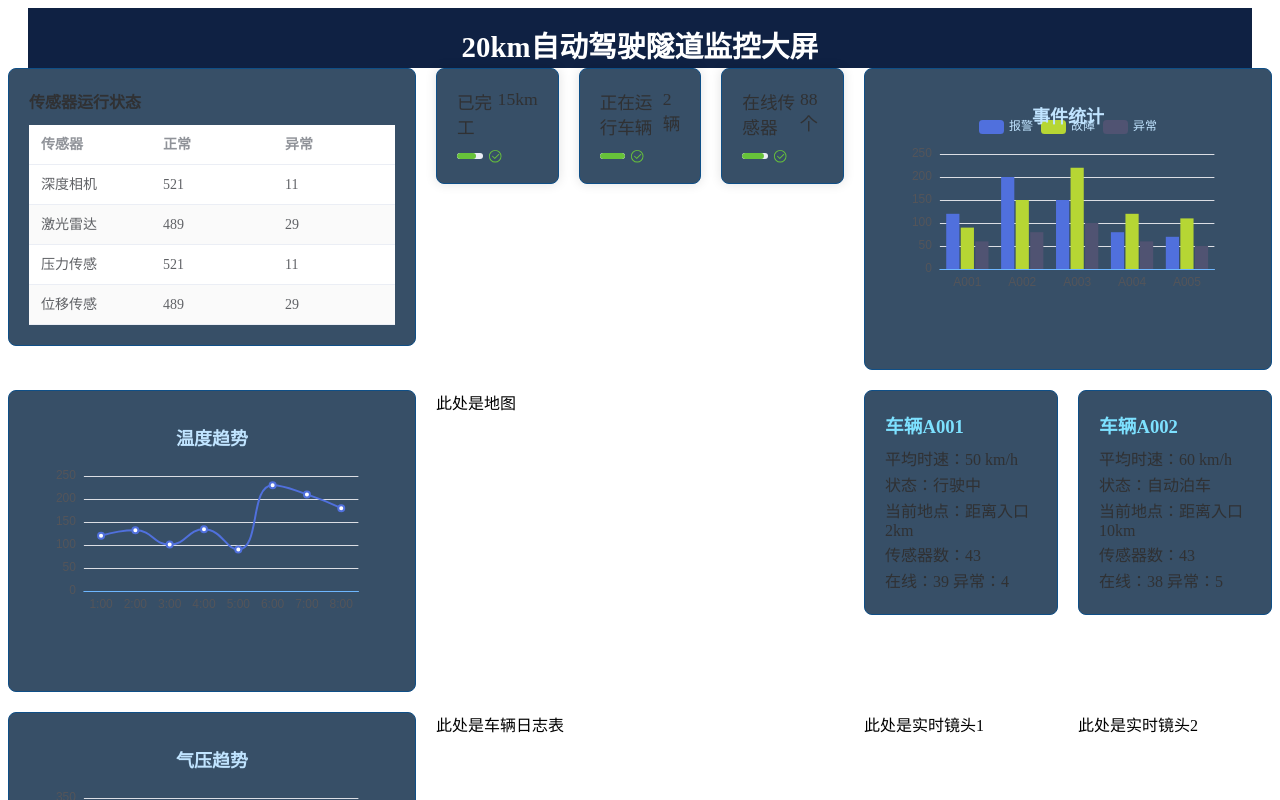
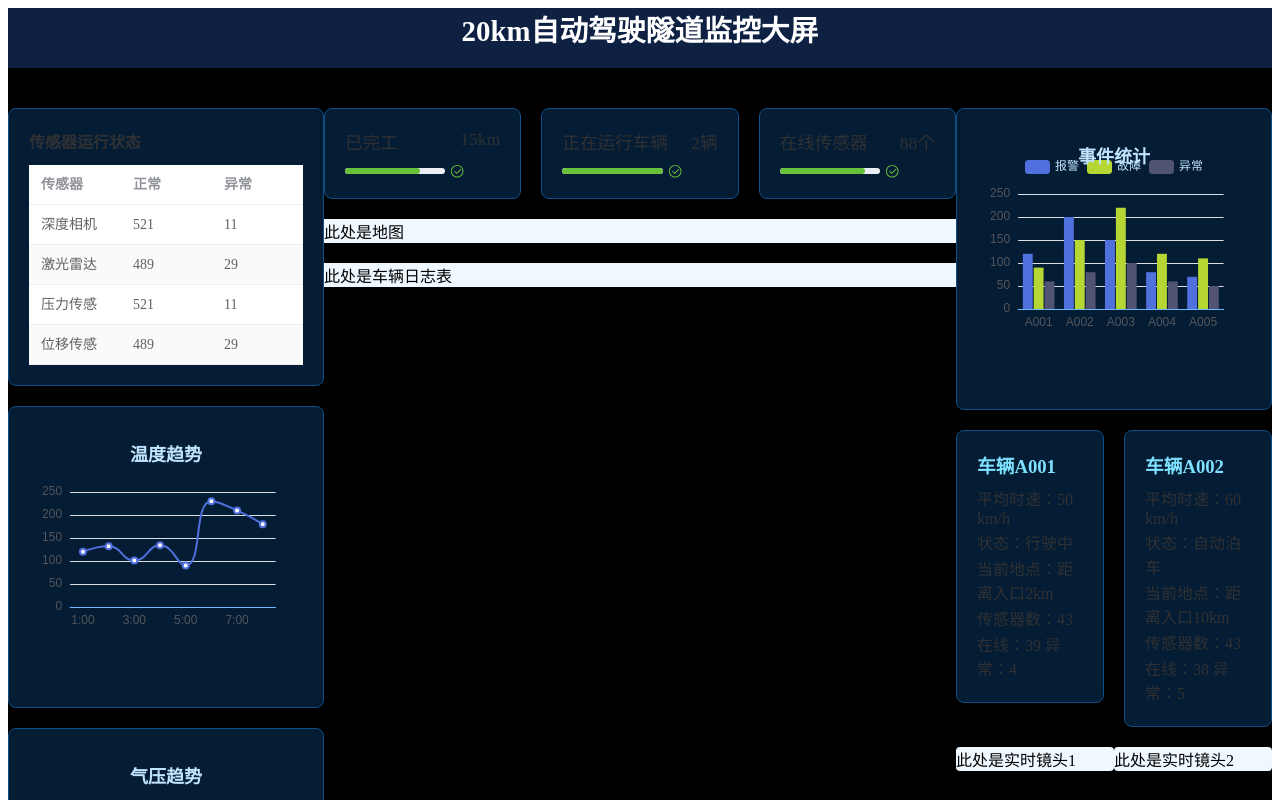
Before and after one commit to dzyhltqfcx/vueMonitor, a Vue app: page / in a window 1280 px wide. Shown: the top 800 px of the page. Built offline with nearby package versions, Linux system fonts and the light colour scheme.

Commit message:
修改组件位置和大小

```diff
--- a/src/App.vue
+++ b/src/App.vue
@@ -22,6 +22,7 @@ export default {
   -moz-user-select: none;
   -ms-user-select: none;
   user-select: none;
+  background: #000000;
 }
 .slide-left-enter {
   opacity: 0;
--- a/src/elements/HeaderCard.vue
+++ b/src/elements/HeaderCard.vue
@@ -9,6 +9,6 @@
 </script>
 
 <style scoped>
-.header { padding: 16px 24px; background: #0f2143; color: #ffffff; text-align: center; }
+.header { padding: 0; background: #0f2143; color: #ffffff; text-align: center; width:100%; }
 .header h1 { margin: 0; font-size: 1.8rem; }
 </style>
--- a/src/views/IndexLayout.vue
+++ b/src/views/IndexLayout.vue
@@ -27,46 +27,58 @@ const currentCars = [
 </script>
 
 <template>
-  <el-header class="header">
+  <el-row>
+    <el-col :span="24">
       <HeaderCard />
-  </el-header>
-
-  <el-row :gutter="20">
-    <el-col :span="8">
-      <SensorTable :sensorStats="sensorStats" />
-    </el-col>
-    <el-col :span="8">
-      <ProgressCards :progressData="progressData" />
-    </el-col>
-    <el-col :span="8">
-      <EventChart />
     </el-col>
   </el-row>
 
-  <el-row :gutter="20">
-    <el-col :span="8">
+  <el-row >
+    <el-col :span="6">
+      <div class="chart-row">
+      <SensorTable :sensorStats="sensorStats" />
+      </div>
+      <div class="chart-row">
       <TempChart />
+      </div>
+      <div class="chart-row">
+      <PressureChart />
+      </div>
     </el-col>
-    <el-col :span=" 8">
+
+    <el-col :span="12">
+      <div class="chart-row">
+      <ProgressCards :progressData="progressData" />
+      </div>
+      <div class="chart-row" style="background-color: aliceblue;">
       此处是地图
+      </div>
+      <div class="chart-row" style="background-color: aliceblue;">
+      此处是车辆日志表
+      </div>
     </el-col>
-    <el-col :span="8">
+
+    <el-col :span="6">
+      <div class="chart-row">
+      <EventChart />
+      </div>
+      <div class="chart-row">
       <CarCards :currentCars="currentCars" />
-    </el-col>
-  </el-row>
-
-  <el-row :gutter="20">
-    <el-col :span="8">
-      <PressureChart />
-    </el-col>
-    <el-col :span=" 8">
-      此处是车辆日志表
-    </el-col>
-    <el-col :span="4">
-      此处是实时镜头1
-    </el-col>
-    <el-col :span="4">
-      此处是实时镜头2
+      </div>
+      <div class="chart-row">
+      <el-row>
+        <el-col :span="12" style="background-color: aliceblue;">
+          <div>
+          此处是实时镜头1
+          </div>
+        </el-col>
+        <el-col :span="12" style="background-color: aliceblue;">
+          <div>
+          此处是实时镜头2
+          </div>
+        </el-col>
+      </el-row>
+      </div>
     </el-col>
   </el-row>
 </template>
@@ -86,6 +98,8 @@ const currentCars = [
   border-radius: 4px;
   min-height: 36px;
 }
+
+.chart-row { margin-top: 20px; }
 </style>
 <!--
 
```
